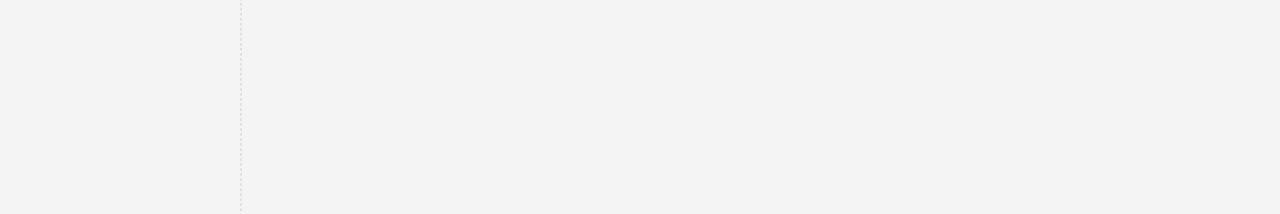
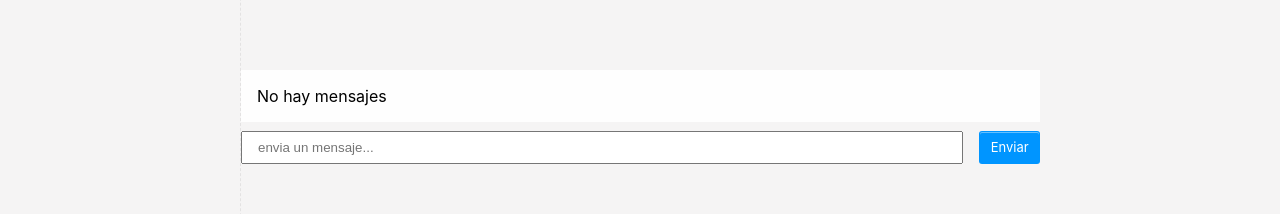
Before and after one commit to Pixel-Reactor/whatswrong-front, a React (Create React App) app: page /privados/1 in a window 1280 px wide. Shown: the part 323-537 px from the top of the page. Built offline with nearby package versions, Linux system fonts and the light colour scheme; no server answers; a web font is replaced by a local one.

Commit message:
add mensajes privados

```diff
--- a/src/Api/Api.js
+++ b/src/Api/Api.js
@@ -137,11 +137,6 @@ export const AddLike = async (data, userToken) => {
 };
 
 export const BestComent = async (idcomm, tokenn) => {
-  // console.log("hola");
-  // console.log(tokenn);
-  // console.log(idcomm);
-  // console.log("hola");
-
   const response = await axiosInstance.post(`/bestcoment/${idcomm}`, {
     headers: { Authorization: tokenn },
   });
@@ -178,3 +173,20 @@ export const Search = async (data) => {
   const response = await axiosInstance.post("/search", data);
   return response;
 };
+
+export const PrivadosPost = async (data, userToken) => {
+  const response = await axiosInstance.post("/privados", data, {
+    headers: {
+      Authorization: userToken,
+    },
+  });
+  return response;
+};
+
+export const PrivadosGet = async (byId, token) => {
+  const response = await axiosInstance.get(`/privados/${byId}`, {
+    headers: { Authorization: token },
+  });
+
+  return response;
+};
--- a/src/App.css
+++ b/src/App.css
@@ -371,6 +371,67 @@ li {
   margin: 10px 0px;
   box-shadow: rgba(0, 0, 0, 0.12) 0px 1px 3px, rgba(0, 0, 0, 0.24) 0px 1px 2px;
 }
+.chat_section {
+  /* min-height: 80vh; */
+  width: 100%;
+  gap: 0.6rem;
+  display: flex;
+  flex-direction: column;
+  justify-content: space-between;
+}
+.chat_section p {
+  display: flex;
+  align-items: center;
+  gap: 0.6rem;
+}
+.chat_touser {
+  font-weight: bold;
+  color: rgb(100, 99, 89);
+}
+.chat_section p img {
+  width: 50px;
+  height: 50px;
+  border-radius: 50%;
+  object-fit: cover;
+}
+.chat_ul {
+  height: 100%;
+  display: flex;
+  flex-direction: column;
+  gap: 0.6rem;
+  background-color: #ffffffec;
+  padding: 1rem;
+}
+.chat_ul li {
+  background-color: #a7a4a426;
+  padding: 3px 10px;
+  border-radius: 10px;
+  position: relative;
+}
+.chat_ul li img {
+  position: absolute;
+  top: -5px;
+  left: -13px;
+  width: 20px;
+  height: 20px;
+  border-radius: 50%;
+  object-fit: cover;
+}
+.chat_ul .derecha {
+  align-self: end;
+}
+.chat_ul .izquierda {
+  align-self: start;
+}
+.chat_form {
+  display: flex;
+  gap: 1rem;
+}
+.chat_form input {
+  width: 100%;
+  padding: 3px 15px;
+}
+
 .edit_dots {
   background-color: transparent;
   width: 30px;
--- a/src/App.js
+++ b/src/App.js
@@ -1,5 +1,5 @@
 import "./App.css";
-import { Routes, Route} from "react-router-dom";
+import { Routes, Route } from "react-router-dom";
 import Header from "./components/Header";
 import Index from "./components/Index";
 import SignIn from "./components/SignIn";
@@ -11,10 +11,11 @@ import Bio from "./components/Bio";
 import Service from "./components/Service";
 import Notification from "./components/Notification";
 import BioById from "./components/BioById";
+import { Privados } from "./components/Privados";
 
 function App() {
   return (
-    <div className="app flex-column-center" >
+    <div className="app flex-column-center">
       <Header />
       <main className="home">
         <Routes>
@@ -26,6 +27,7 @@ function App() {
           <Route path={"/usuario/:byId"} element={<BioById />} />
           <Route path={"/newservice"} element={<NewService />} />
           <Route path={"/service/:id"} element={<Service />} />
+          <Route path={"/privados/:id"} element={<Privados />} />
           <Route path={"*"} element={<Index />} />
         </Routes>
       </main>
--- a/src/components/CommentCard.js
+++ b/src/components/CommentCard.js
@@ -197,10 +197,15 @@ const CommentCard = (props) => {
                   style={{ display: optionsmenu ? "flex" : "none" }}
                   className="mini-menu-options flex-column-center"
                 >
-                  {/* <li className="flex-center-left button-4">
+                  <li
+                    className="flex-center-left button-4"
+                    onClick={() => {
+                      navigate(`/privados/${props.data.users_id}`);
+                    }}
+                  >
                     <IconBrandTelegram />
                     <p>msj privado</p>
-                  </li> */}
+                  </li>
                   <li
                     className="flex-center-left button-4"
                     onClick={() => {
--- /dev/null
+++ b/src/components/Privados.js
@@ -0,0 +1,104 @@
+import { useEffect, useState } from "react";
+import { GetUserById, PrivadosGet, PrivadosPost } from "../Api/Api";
+import { useUser } from "../context/UserContext";
+import { useParams } from "react-router-dom";
+
+export const Privados = () => {
+  const { id } = useParams();
+  const { user, setnotification, fileLink } = useUser();
+  const [mensajesPrivados, setMensajesPrivados] = useState();
+  const [mensaje, setMensaje] = useState();
+  const [user1, setUser1] = useState();
+  const [user2, setUser2] = useState();
+
+  useEffect(() => {
+    const privadosMsj = async () => {
+      try {
+        const res = await PrivadosGet(id, user.token);
+        if (res?.statusText === "OK") {
+          setMensajesPrivados(res.data.data);
+          //   console.log(res);
+          //   console.log(mensajesPrivados);
+        }
+
+        const res1 = await GetUserById(id);
+        if (res1?.statusText === "OK") {
+          //   console.log(res1);
+          setUser1(res1.data.data[0]);
+        }
+
+        const res2 = await GetUserById(user.id);
+        if (res2?.statusText === "OK") {
+          //   console.log(res2);
+          setUser2(res2.data.data[0]);
+        }
+      } catch (error) {
+        console.log(error);
+      }
+    };
+    const interval = setInterval(() => {
+      privadosMsj();
+    }, 10000);
+    return () => clearInterval(interval);
+  }, []);
+
+  const handleSubmit = async (e) => {
+    e.preventDefault();
+    // console.log("hola");
+    try {
+      const raw = { mensaje: mensaje, toUser: id, ownerid: user.id };
+      const res = await PrivadosPost(raw, user.token);
+      if (res?.statusText === "OK") {
+        setMensaje("");
+        //   console.log(res);
+        //   console.log(mensajesPrivados);
+      }
+    } catch (error) {
+      setnotification(`${error.response.data.message}`);
+      console.log(error.response.data.message);
+    }
+  };
+
+  return (
+    <section className="chat_section">
+      {user1 && (
+        <p>
+          <span>Mensajes privados con:</span>
+          {fileLink(user1.avatar)}
+          <span className="chat_touser">{user1.username}</span>
+        </p>
+      )}
+      <article>
+        <ul className="chat_ul">
+          {mensajesPrivados
+            ? mensajesPrivados?.map((msj) => {
+                return (
+                  <li
+                    key={msj.idmensajes_privados}
+                    className={
+                      msj.users_id === msj.owner_id ? "derecha" : "izquierda"
+                    }
+                  >
+                    {msj.users_id === msj.owner_id
+                      ? fileLink(user2?.avatar)
+                      : fileLink(user1?.avatar)}
+                    {msj.mensaje}
+                  </li>
+                );
+              })
+            : "No hay mensajes"}
+        </ul>
+      </article>
+      <article>
+        <form onSubmit={handleSubmit} className="chat_form">
+          <input
+            placeholder="envia un mensaje..."
+            value={mensaje}
+            onChange={(e) => setMensaje(e.target.value)}
+          />
+          <button className="button-fancy-blue">Enviar</button>
+        </form>
+      </article>
+    </section>
+  );
+};
--- a/src/components/Service.js
+++ b/src/components/Service.js
@@ -197,10 +197,15 @@ const Service = () => {
                       style={{ display: optionsmenu ? "flex" : "none" }}
                       className="mini-menu-options flex-column-center"
                     >
-                      {/* <li className="flex-center-left button-4">
+                      <li
+                        className="flex-center-left button-4"
+                        onClick={() => {
+                          navigate(`/privados/${servicedet.users_id}`);
+                        }}
+                      >
                         <IconBrandTelegram />
                         <p>msj privado</p>
-                      </li> */}
+                      </li>
                       <li
                         className="flex-center-left button-4"
                         onClick={() => {
```
